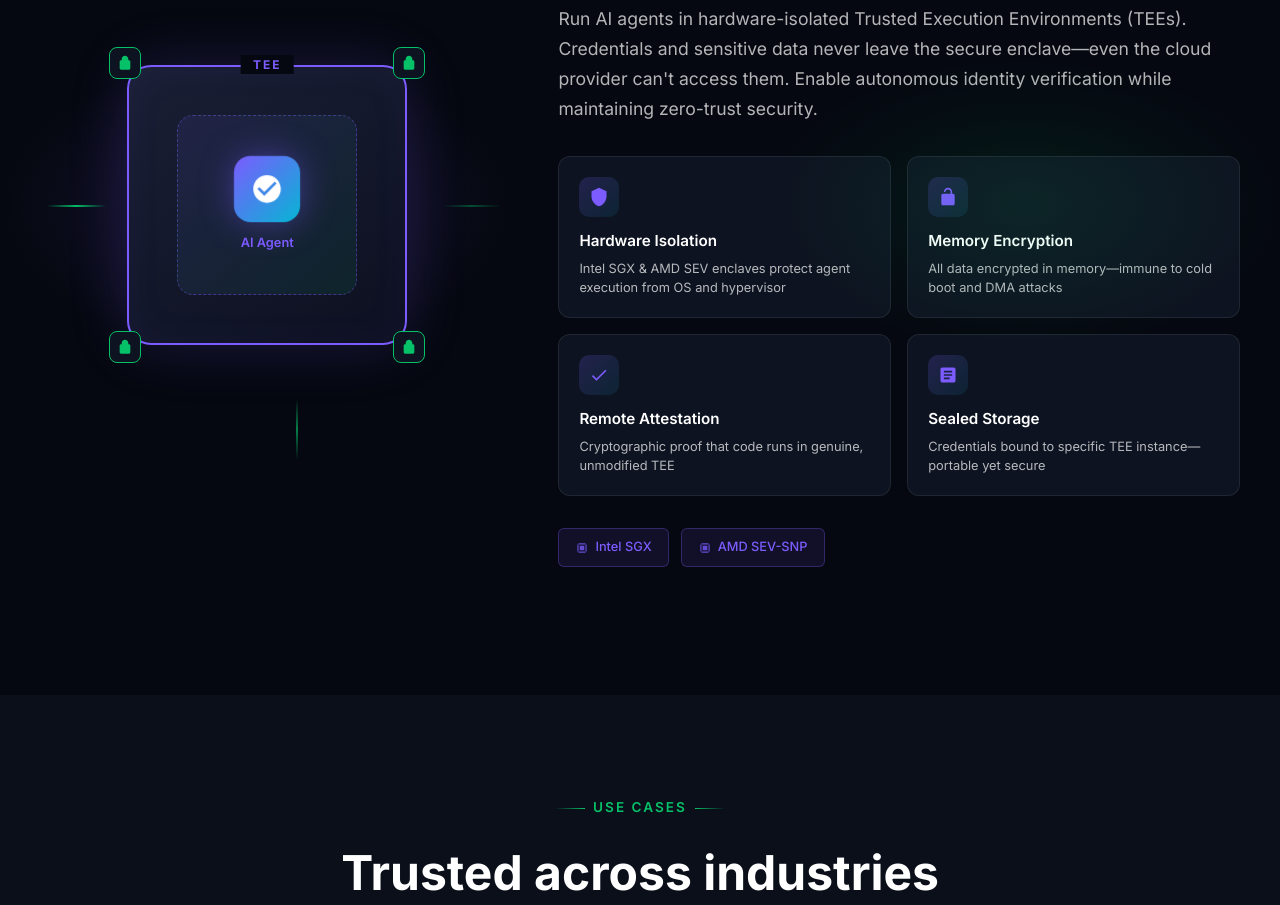
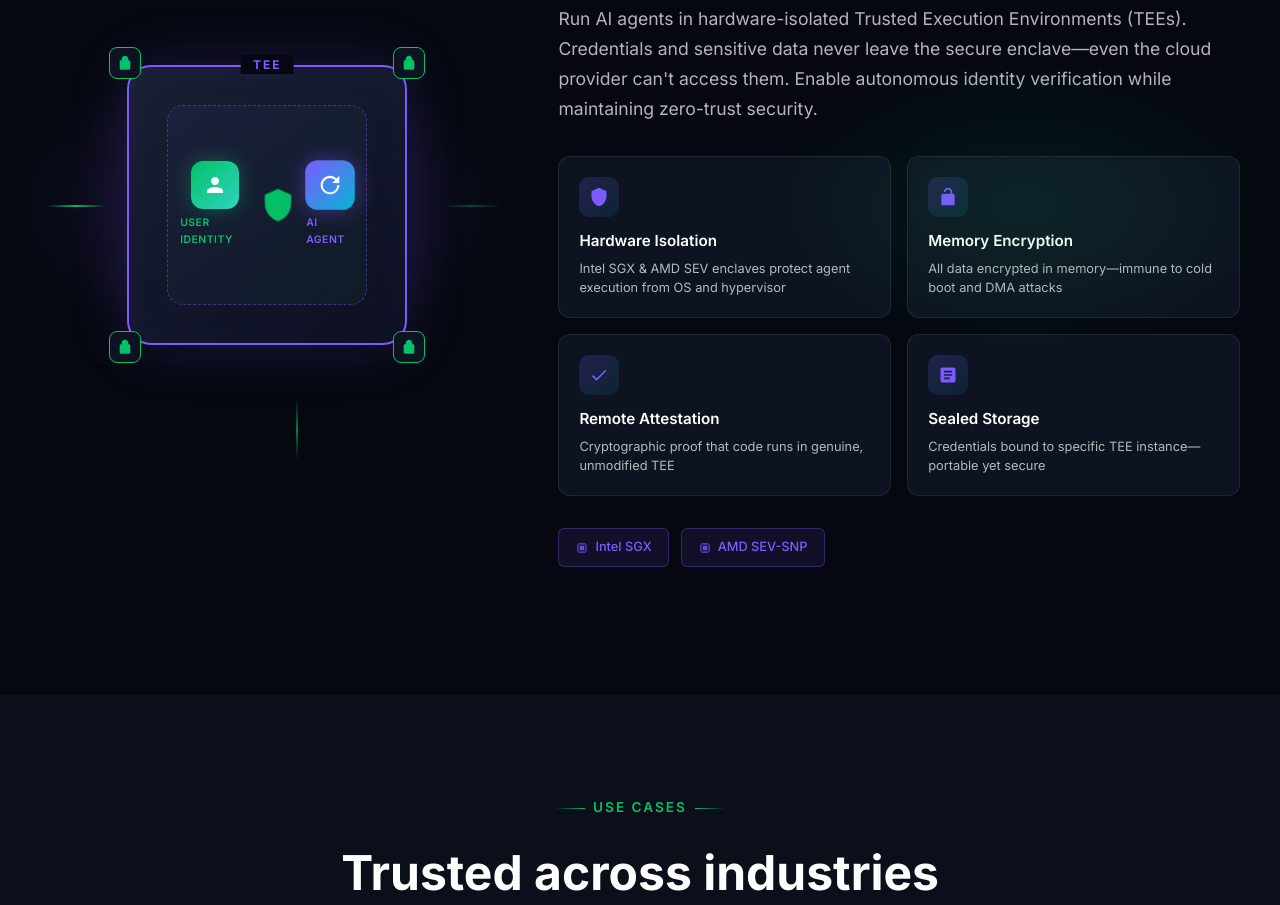
Before and after one commit to eranhaggiag/glide-website-ideas, a plain HTML site: page index.html in a window 1280 px wide. Shown: the part 6349-7254 px from the top of the page. Drawn offline with Linux system fonts and the light colour scheme; animation ran at ten frames a second.

Commit message:
Update TEE diagram to show user identity protected from AI agent
- Split layout: User Identity | Shield Barrier | AI Agent
- Green identity zone with user icon
- Purple agent zone with refresh/process icon
- Animated shield barrier between them
- Visual representation of enclave isolation

Co-Authored-By: Claude Opus 4.5 <noreply@anthropic.com>

```diff
--- a/index.html
+++ b/index.html
@@ -1582,23 +1582,75 @@
         }
 
         .tee-inner {
-            width: 180px;
-            height: 180px;
-            background: linear-gradient(135deg, rgba(124, 92, 255, 0.1) 0%, rgba(5, 193, 104, 0.1) 100%);
+            width: 200px;
+            height: 200px;
+            background: linear-gradient(135deg, rgba(124, 92, 255, 0.05) 0%, rgba(5, 193, 104, 0.05) 100%);
             border: 1px dashed rgba(124, 92, 255, 0.4);
             border-radius: 16px;
             display: flex;
+            align-items: center;
+            justify-content: center;
+            padding: 12px;
+        }
+
+        .tee-split {
+            display: flex;
+            align-items: center;
+            justify-content: space-between;
+            width: 100%;
+            gap: 8px;
+        }
+
+        .identity-zone,
+        .agent-zone {
+            display: flex;
             flex-direction: column;
             align-items: center;
+            gap: 6px;
+        }
+
+        .identity-icon {
+            width: 48px;
+            height: 48px;
+            background: linear-gradient(135deg, var(--glide-green) 0%, var(--glide-teal) 100%);
+            border-radius: 12px;
+            display: flex;
+            align-items: center;
             justify-content: center;
-            gap: 12px;
+            box-shadow: 0 0 20px var(--glide-green-glow);
+        }
+
+        .identity-icon svg {
+            width: 24px;
+            height: 24px;
+            fill: white;
+        }
+
+        .tee-barrier {
+            display: flex;
+            align-items: center;
+            justify-content: center;
+            padding: 0 4px;
+        }
+
+        .tee-barrier svg {
+            width: 32px;
+            height: 32px;
+            fill: var(--glide-green);
+            opacity: 0.8;
+            animation: barrierPulse 2s ease-in-out infinite;
+        }
+
+        @keyframes barrierPulse {
+            0%, 100% { opacity: 0.6; transform: scale(1); }
+            50% { opacity: 1; transform: scale(1.1); }
         }
 
         .agent-icon {
-            width: 64px;
-            height: 64px;
+            width: 48px;
+            height: 48px;
             background: linear-gradient(135deg, var(--glide-purple) 0%, var(--glide-cyan) 100%);
-            border-radius: 16px;
+            border-radius: 12px;
             display: flex;
             align-items: center;
             justify-content: center;
@@ -1606,19 +1658,28 @@
         }
 
         @keyframes agentPulse {
-            0%, 100% { transform: scale(1); box-shadow: 0 0 20px rgba(124, 92, 255, 0.3); }
-            50% { transform: scale(1.05); box-shadow: 0 0 40px rgba(124, 92, 255, 0.5); }
+            0%, 100% { transform: scale(1); box-shadow: 0 0 15px rgba(124, 92, 255, 0.3); }
+            50% { transform: scale(1.05); box-shadow: 0 0 25px rgba(124, 92, 255, 0.5); }
         }
 
         .agent-icon svg {
-            width: 32px;
-            height: 32px;
+            width: 24px;
+            height: 24px;
             fill: white;
         }
 
-        .agent-label {
-            font-size: 0.8rem;
+        .zone-label {
+            font-size: 0.65rem;
             font-weight: 600;
+            text-transform: uppercase;
+            letter-spacing: 0.5px;
+        }
+
+        .identity-zone .zone-label {
+            color: var(--glide-green);
+        }
+
+        .agent-zone .zone-label {
             color: var(--glide-purple);
         }
 
@@ -2802,10 +2863,23 @@
                                 </div>
                             </div>
                             <div class="tee-inner">
-                                <div class="agent-icon">
-                                    <svg viewBox="0 0 24 24"><path d="M12 2C6.48 2 2 6.48 2 12s4.48 10 10 10 10-4.48 10-10S17.52 2 12 2zm-2 15l-5-5 1.41-1.41L10 14.17l7.59-7.59L19 8l-9 9z"/></svg>
+                                <div class="tee-split">
+                                    <div class="identity-zone">
+                                        <div class="identity-icon">
+                                            <svg viewBox="0 0 24 24"><path d="M12 12c2.21 0 4-1.79 4-4s-1.79-4-4-4-4 1.79-4 4 1.79 4 4 4zm0 2c-2.67 0-8 1.34-8 4v2h16v-2c0-2.66-5.33-4-8-4z"/></svg>
+                                        </div>
+                                        <span class="zone-label">User Identity</span>
+                                    </div>
+                                    <div class="tee-barrier">
+                                        <svg viewBox="0 0 24 24"><path d="M12 1L3 5v6c0 5.55 3.84 10.74 9 12 5.16-1.26 9-6.45 9-12V5l-9-4z"/></svg>
+                                    </div>
+                                    <div class="agent-zone">
+                                        <div class="agent-icon">
+                                            <svg viewBox="0 0 24 24"><path d="M21 10.12h-6.78l2.74-2.82c-2.73-2.7-7.15-2.8-9.88-.1-2.73 2.71-2.73 7.08 0 9.79s7.15 2.71 9.88 0C18.32 15.65 19 14.08 19 12.1h2c0 1.98-.88 4.55-2.64 6.29-3.51 3.48-9.21 3.48-12.72 0-3.5-3.47-3.53-9.11-.02-12.58s9.14-3.47 12.65 0L21 3v7.12z"/></svg>
+                                        </div>
+                                        <span class="zone-label">AI Agent</span>
+                                    </div>
                                 </div>
-                                <span class="agent-label">AI Agent</span>
                             </div>
                         </div>
                     </div>
```
